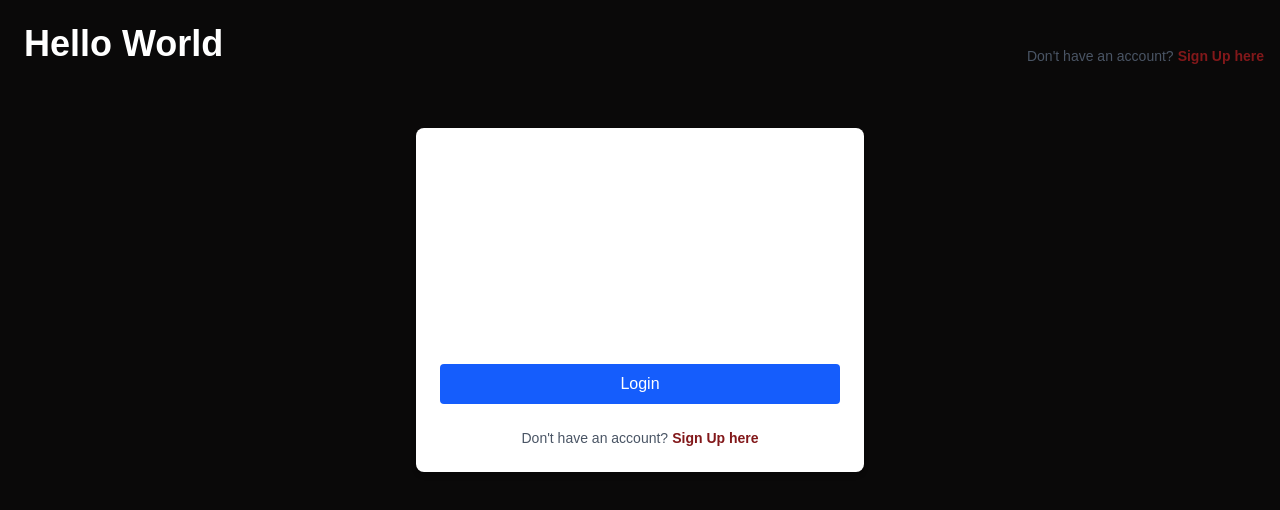
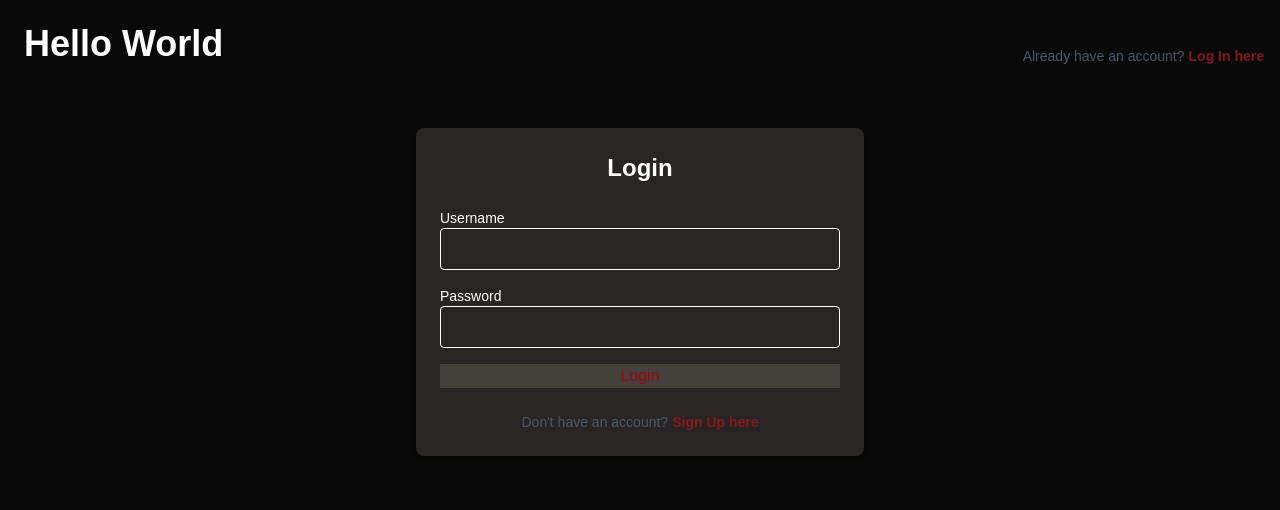
Before and after one commit to xAtomizerx/recipe, a Next.js app in the folder frontend/: page /login in a window 1280 px wide. Shown: the top 510 px of the page. Built offline with nearby package versions, Linux system fonts and the light colour scheme; no server answers.

Commit message:
updated login styling and AuthRedirect type for the header.

```diff
--- a/frontend/app/header/page.tsx
+++ b/frontend/app/header/page.tsx
@@ -9,7 +9,7 @@ export default function Header() {
             Hello World
             </div>
             <div id='AuthLinks' className='flex space-x-4 items-center'>
-            <AuthRedirect type="login" />
+            <AuthRedirect type="signup"/>
             </div>
         </div>
     )
--- a/frontend/app/login/page.tsx
+++ b/frontend/app/login/page.tsx
@@ -8,7 +8,7 @@ export default function LoginPage() {
   const [state, formAction, isPending] = useActionState(login, { error: null })
 
   return (
-    <div className="max-w-md mx-auto mt-10 p-6 bg-white rounded-lg shadow-md">
+    <div className="max-w-md mx-auto mt-10 p-6 bg-stone-800 rounded-lg shadow-md">
       <h1 className="text-2xl font-bold mb-6 text-center">Login</h1>
 
       <form action={formAction} className="space-y-4">
@@ -39,7 +39,7 @@ export default function LoginPage() {
         <button
           type="submit"
           disabled={isPending}
-          className="w-full bg-blue-600 text-white py-2 rounded hover:bg-blue-700 disabled:bg-gray-400 transition-colors"
+          className="w-full bg-stone-700 text-red-800 hover:text-red-500 disabled:bg-gray-400 transition-colors"
         >
           {isPending ? 'Logging in...' : 'Login'}
         </button>
```
